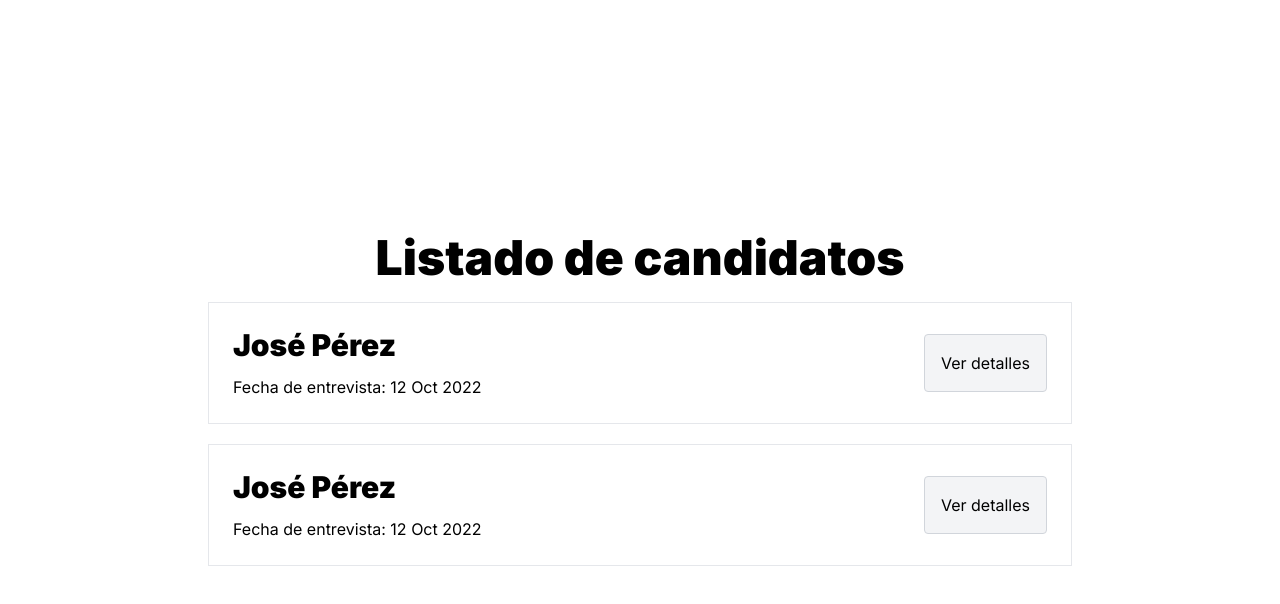
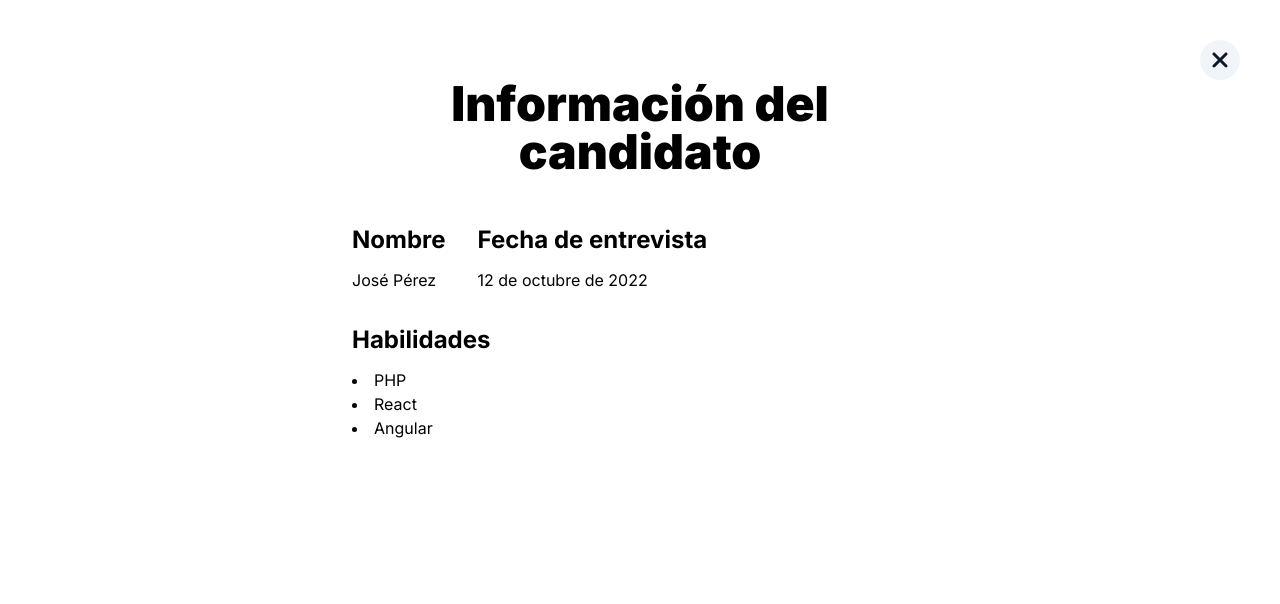
Before and after one commit to josemcj/practica-fs, a React (Vite) app in the folder frontend/candidatos-react/: page / in a window 1280 px wide. Both pictures are taken after a click on the button "Ver detalles". Shown: the top 604 px of the page. Built offline with nearby package versions, Linux system fonts and the light colour scheme.

Commit message:
Se añade FontAwesome y funcionalidad al modal

```diff
--- a/frontend/candidatos-react/package.json
+++ b/frontend/candidatos-react/package.json
@@ -12,6 +12,11 @@
   "dependencies": {
     "@emotion/react": "^11.11.3",
     "@emotion/styled": "^11.11.0",
+    "@fortawesome/fontawesome-svg-core": "^6.5.1",
+    "@fortawesome/free-brands-svg-icons": "^6.5.1",
+    "@fortawesome/free-regular-svg-icons": "^6.5.1",
+    "@fortawesome/free-solid-svg-icons": "^6.5.1",
+    "@fortawesome/react-fontawesome": "^0.2.0",
     "react": "^18.2.0",
     "react-dom": "^18.2.0"
   },
--- a/frontend/candidatos-react/src/App.jsx
+++ b/frontend/candidatos-react/src/App.jsx
@@ -1,14 +1,42 @@
+import { useState } from 'react';
 import CardCandidato from './components/CardCandidato';
+import Modal from './components/Modal';
 
 function App() {
+  /**
+   * Indica si el modal está abierto o cerrado.
+   * `false`: Modal cerrado.
+   * `true`: Modal abierto.
+   */
+  const [isModalOpen, setIsModalOpen] = useState(false);
+  // Nos ayuda a agregar animación.
+  const [animarModal, setAnimarModal] = useState(false);
+
+  const openModal = () => {
+    setIsModalOpen(true);
+    setTimeout(() => {
+      setAnimarModal(true);
+    }, 0);
+  };
+
+  const closeModal = () => {
+    setAnimarModal(false);
+    setTimeout(() => {
+      setIsModalOpen(false);
+    }, 300);
+  };
+
   return (
     <div className="container min-h-screen flex flex-col justify-center">
-      <h1 className="text-3xl md:text-5xl font-black text-center my-5">
+      <h1 className="text-3xl md:text-5xl font-black text-center my-5 mb-10">
         Listado de candidatos
       </h1>
 
-      <CardCandidato />
-      <CardCandidato />
+      {isModalOpen && (
+        <Modal animarModal={animarModal} closeModal={closeModal} />
+      )}
+
+      <CardCandidato openModal={openModal} />
     </div>
   );
 }
--- a/frontend/candidatos-react/src/components/CardCandidato.jsx
+++ b/frontend/candidatos-react/src/components/CardCandidato.jsx
@@ -9,7 +9,7 @@ const CardContainer = styled.div`
   }
 `;
 
-function CardCandidato() {
+function CardCandidato({ openModal }) {
   return (
     <CardContainer className="bg-white p-6 border mb-5">
       <div>
@@ -20,7 +20,10 @@ function CardCandidato() {
       </div>
 
       <div className="flex justify-end my-auto">
-        <button className="p-4 border border-gray-300 bg-gray-100 hover:bg-gray-300 transition-all rounded">
+        <button
+          className="p-4 border border-gray-300 bg-gray-100 hover:bg-gray-300 transition-all rounded"
+          onClick={() => openModal()}
+        >
           Ver detalles
         </button>
       </div>
--- /dev/null
+++ b/frontend/candidatos-react/src/components/Modal.jsx
@@ -0,0 +1,48 @@
+import { FontAwesomeIcon } from '@fortawesome/react-fontawesome';
+import { faXmark } from '@fortawesome/free-solid-svg-icons';
+
+function Modal({ animarModal, closeModal }) {
+  return (
+    <div
+      className={`h-screen bg-white fixed top-0 bottom-0 left-0 right-0 px-4 py-8 flex flex-col items-center transition-all ease-in-out duration-300 ${
+        animarModal ? 'translate-y-0' : '-translate-y-full'
+      }`}
+    >
+      {/* Icono para cerrar el modal */}
+      <FontAwesomeIcon
+        icon={faXmark}
+        style={{ color: '#0f172a' }}
+        className="p-2 h-5 w-5 md:h-6 md:w-6 bg-slate-100 hover:bg-slate-200 transition-all rounded-full cursor-pointer fixed top-5 right-5 md:top-10 md:right-10"
+        onClick={() => closeModal()}
+      />
+
+      {/* Cuerpo del modal */}
+      <div className="w-full md:max-w-xl mt-12">
+        <h1 className="font-black text-3xl sm:text-5xl text-center mb-12">
+          Información del candidato
+        </h1>
+
+        {/* Nombre y fecha de entrevista */}
+        <div className="flex gap-8 mb-8">
+          <div>
+            <h3 className="font-bold text-2xl mb-3">Nombre</h3>
+            <p>José Pérez</p>
+          </div>
+          <div>
+            <h3 className="font-bold text-2xl mb-3">Fecha de entrevista</h3>
+            <p>12 de octubre de 2022</p>
+          </div>
+        </div>
+
+        <h3 className="font-bold text-2xl mb-3">Habilidades</h3>
+        <ul className="list-disc list-inside">
+          <li>PHP</li>
+          <li>React</li>
+          <li>Angular</li>
+        </ul>
+      </div>
+    </div>
+  );
+}
+
+export default Modal;
```
Also changed, not shown: 1 other file (tests, documents, lock files or other folders).
